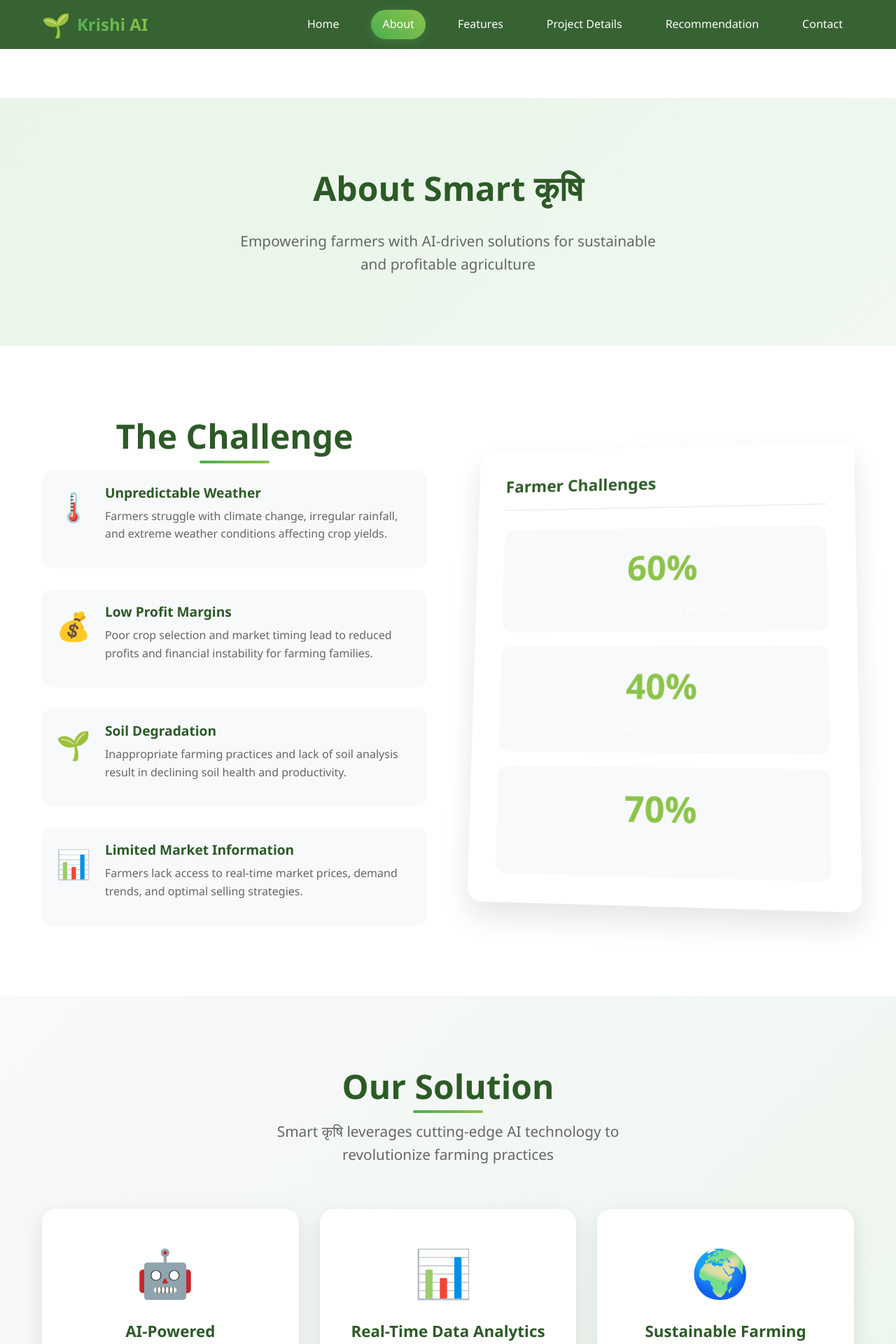
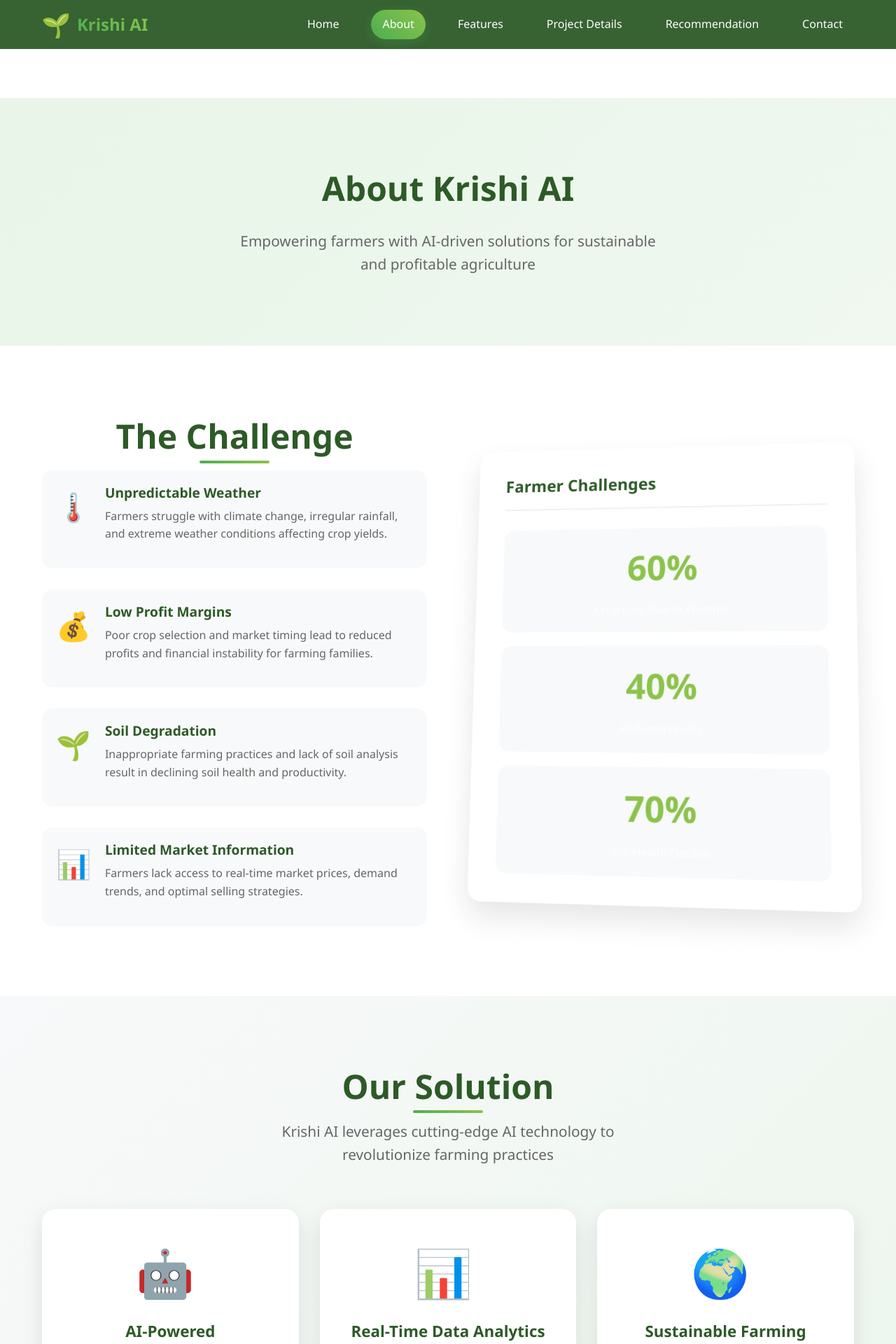
Before and after one commit to itsmeeadii25/smart-krishi, a React (Create React App) app: page /about in a window 1280 px wide. Shown: the top 1920 px of the page at 70% size. Built offline with nearby package versions, Linux system fonts and the light colour scheme.

Commit message:
Update About.js

```diff
--- a/src/pages/About.js
+++ b/src/pages/About.js
@@ -8,7 +8,7 @@ const About = () => {
       <section className="about-hero">
         <div className="container">
           <div className="hero-content">
-            <h1 className="hero-title">About Smart कृषि</h1>
+            <h1 className="hero-title">About Krishi AI</h1>
             <p className="hero-subtitle">
               Empowering farmers with AI-driven solutions for sustainable and profitable agriculture
             </p>
@@ -84,7 +84,7 @@ const About = () => {
           <div className="section-header">
             <h2 className="section-title">Our Solution</h2>
             <p className="section-subtitle">
-              Smart कृषि leverages cutting-edge AI technology to revolutionize farming practices
+              Krishi AI leverages cutting-edge AI technology to revolutionize farming practices
             </p>
           </div>
 
```
